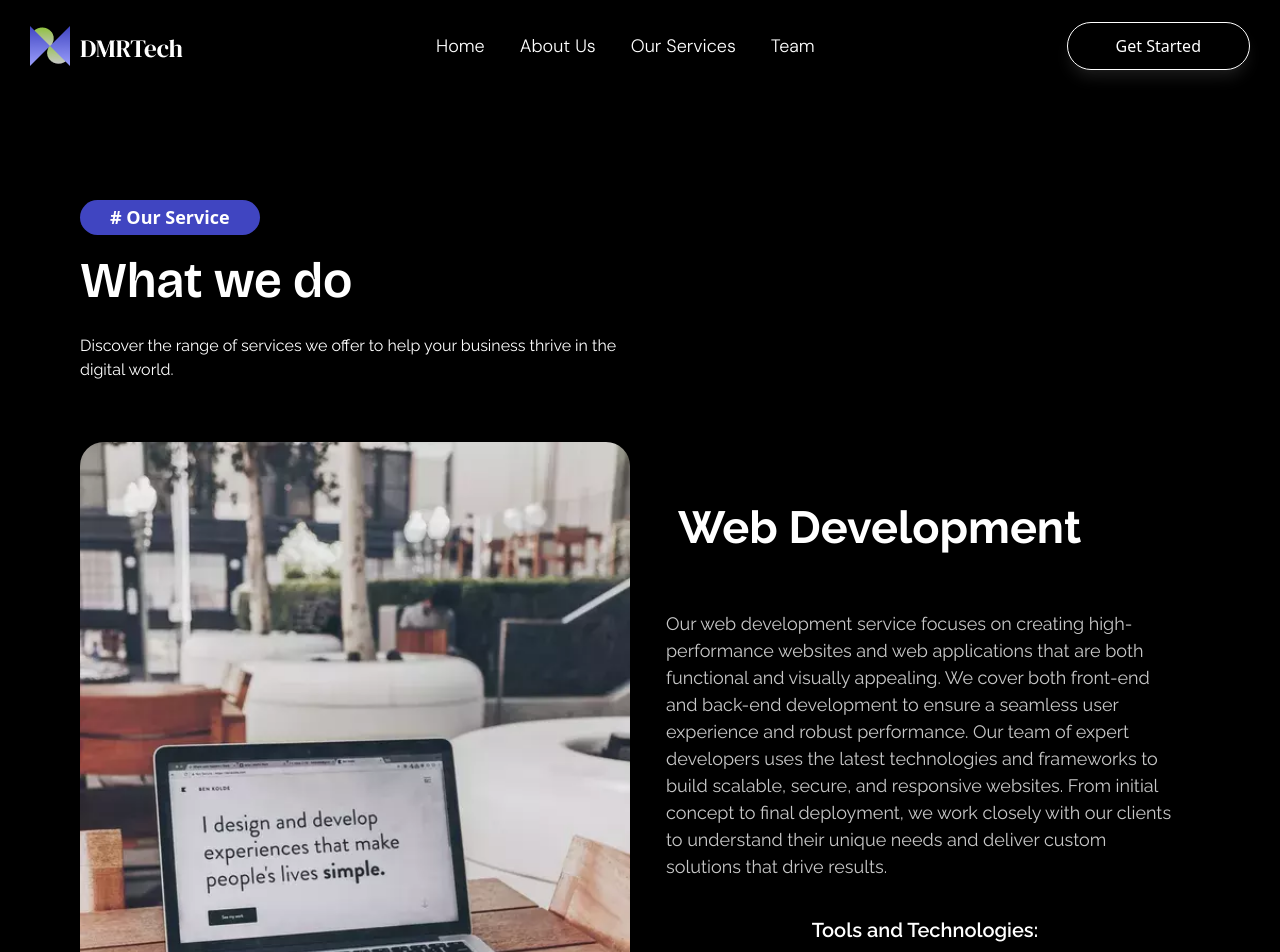
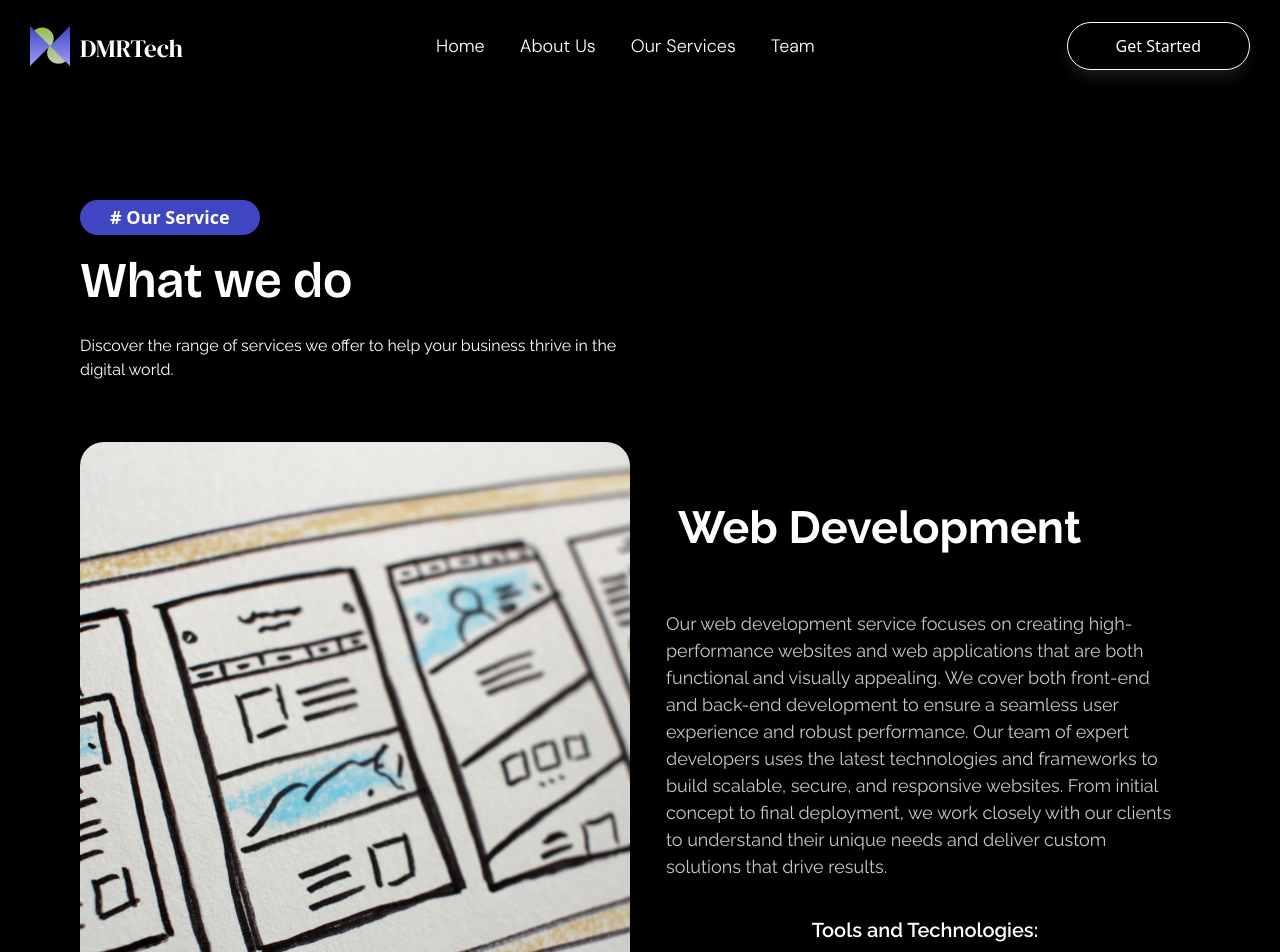
Before and after one commit to nurrizkiamalia/DMRTech, a Next.js app: page /ServiceCompany in a window 1280 px wide. Shown: the top 952 px of the page. Built offline with nearby package versions, Linux system fonts and the light colour scheme.

Commit message:
fix: large element for performance

```diff
--- a/data/servicedata.ts
+++ b/data/servicedata.ts
@@ -2,7 +2,7 @@ export default [
     {
         service: "Web Development",
         explanation: "Our web development service focuses on creating high-performance websites and web applications that are both functional and visually appealing. We cover both front-end and back-end development to ensure a seamless user experience and robust performance. Our team of expert developers uses the latest technologies and frameworks to build scalable, secure, and responsive websites. From initial concept to final deployment, we work closely with our clients to understand their unique needs and deliver custom solutions that drive results.",
-        image: "website2.webp",
+        image: "website3.webp",
         tools: [
             { name: "Next.js", icon: "icon-nextjs.webp" },
             { name: "React", icon: "icon-react.webp" },
```
Also changed, not shown: public/assets/website3.webp (added).
